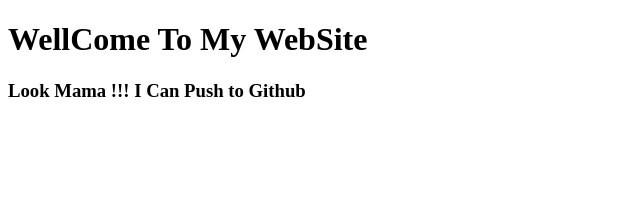
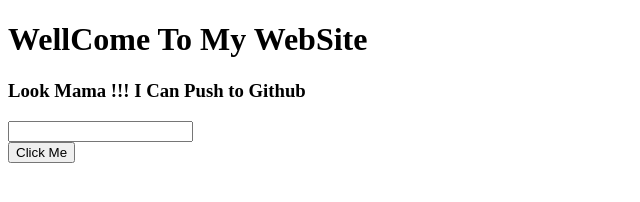
Before and after one commit to SUJON75/my-fast-website, a plain HTML site: page index.html in a window 1280 px wide. Shown: the whole page, without its empty margins (0-640 px from the left). Drawn offline with Linux system fonts and the light colour scheme.

Commit message:
done adding button

```diff
--- a/index.html
+++ b/index.html
@@ -8,5 +8,8 @@
 <body>
     <h1>WellCome To My WebSite</h1>
     <h3>Look Mama !!! I Can Push to Github</h3>
+    <input type="Click">
+    <br>
+    <button>Click Me</button>
 </body>
 </html>
```
